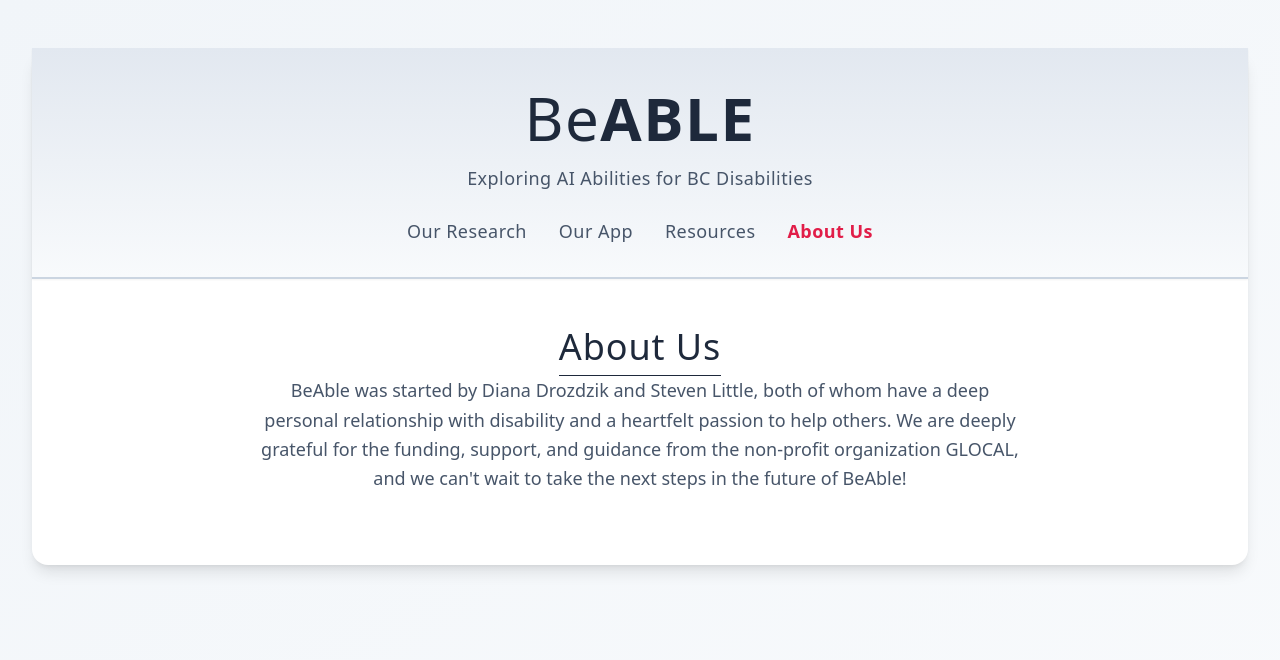
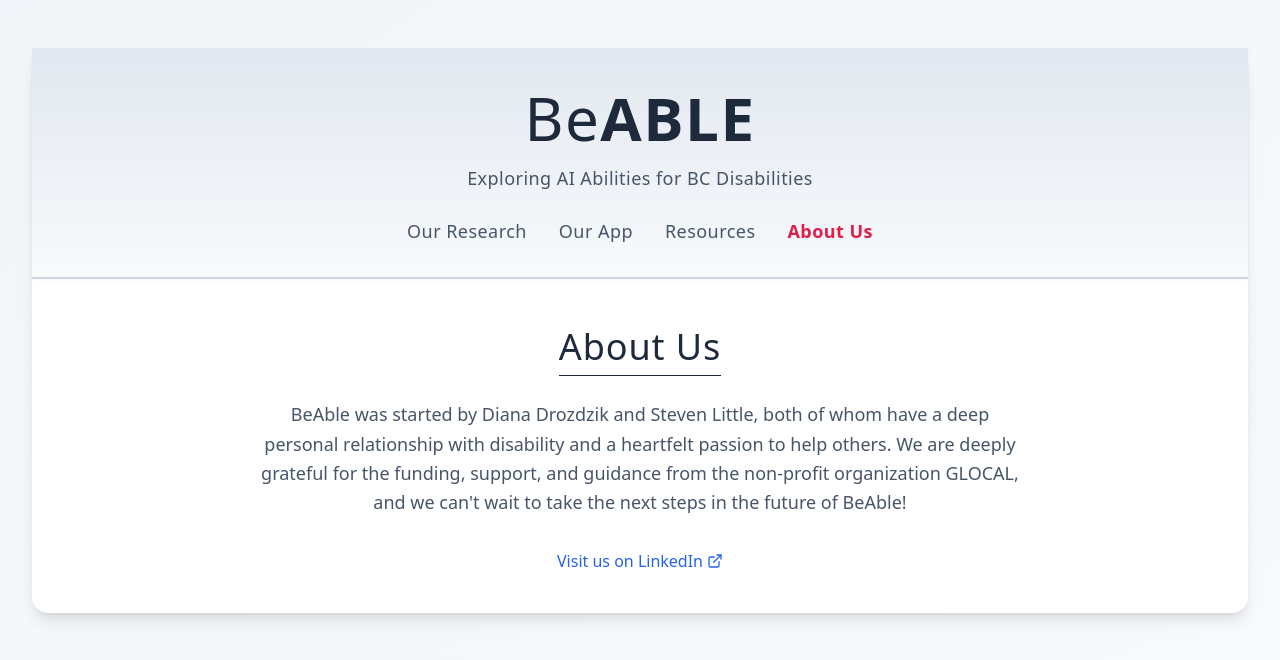
Before and after one commit to SteveWestLittle/BeAble-Website, a React (Vite) app: page /#/about in a window 1280 px wide. Shown: the top 660 px of the page. Built offline with nearby package versions, Linux system fonts and the light colour scheme; the HTML template or start-up script is replaced by a standard one.

Commit message:
Update About page: adjust header margin and add LinkedIn link

```diff
--- a/src/pages/AboutPage.jsx
+++ b/src/pages/AboutPage.jsx
@@ -9,12 +9,35 @@
           <PageHeader />
 
           <div className="max-w-3xl mx-auto text-center">
-            <h2 className="text-4xl font-light text-slate-800 mb-0 tracking-wide border-b border-slate-800 pb-2 inline-block">
+            <h2 className="text-4xl font-light text-slate-800 tracking-wide border-b border-slate-800 pb-2 inline-block">
               About Us
             </h2>
-            <p className="text-lg text-slate-600 leading-relaxed mb-8">
-              BeAble was started by Diana Drozdzik and Steven Little, both of whom have a deep personal relationship with disability and a heartfelt passion to help others. We are deeply grateful for the funding, support, and guidance from the non-profit organization GLOCAL, and we can't wait to take the next steps in the future of BeAble!
-            </p>
+            <div className="mt-6">
+              <p className="text-lg text-slate-600 leading-relaxed mb-8">
+                BeAble was started by Diana Drozdzik and Steven Little, both of whom have a deep personal relationship with disability and a heartfelt passion to help others. We are deeply grateful for the funding, support, and guidance from the non-profit organization GLOCAL, and we can't wait to take the next steps in the future of BeAble!
+              </p>
+              <a
+                href="https://www.linkedin.com/in/steven-little-7b6493186/"
+                target="_blank"
+                rel="noopener noreferrer"
+                className="text-blue-600 hover:text-blue-800 transition-colors inline-flex items-center gap-1"
+              >
+                Visit us on LinkedIn
+                <svg
+                  className="w-4 h-4"
+                  viewBox="0 0 24 24"
+                  fill="none"
+                  stroke="currentColor"
+                  strokeWidth="2"
+                  strokeLinecap="round"
+                  strokeLinejoin="round"
+                >
+                  <path d="M18 13v6a2 2 0 0 1-2 2H5a2 2 0 0 1-2-2V8a2 2 0 0 1 2-2h6"></path>
+                  <polyline points="15 3 21 3 21 9"></polyline>
+                  <line x1="10" y1="14" x2="21" y2="3"></line>
+                </svg>
+              </a>
+            </div>
           </div>
         </div>
       </div>
```
